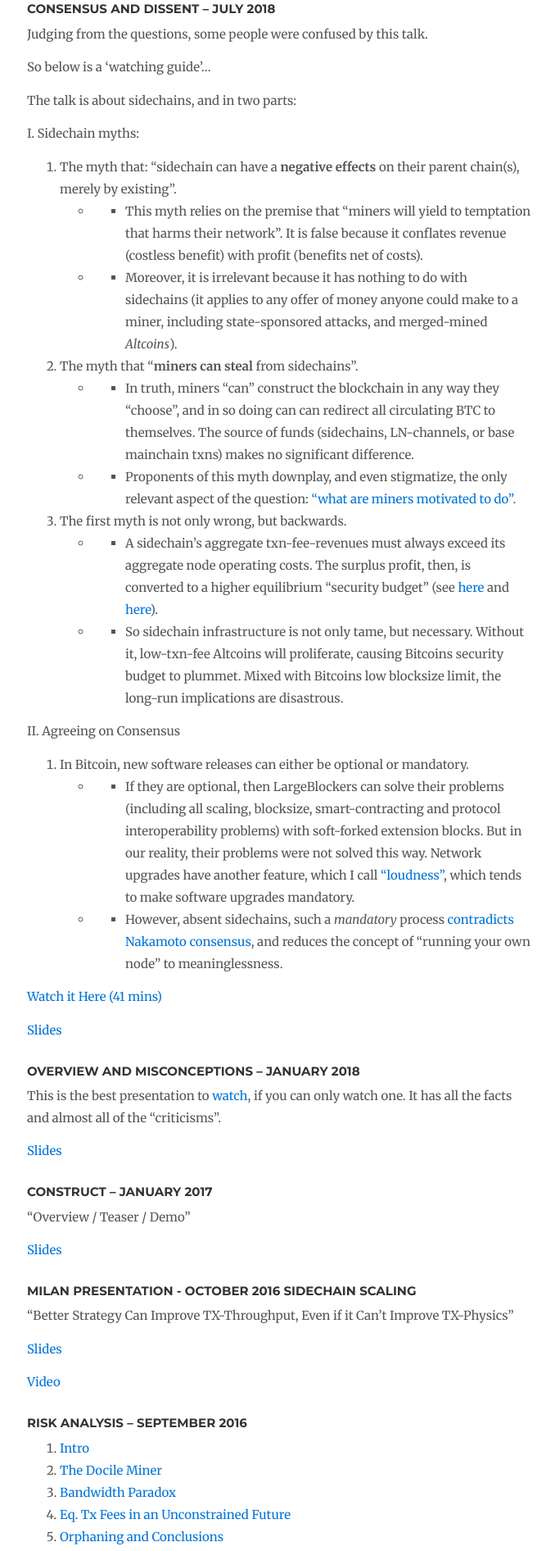
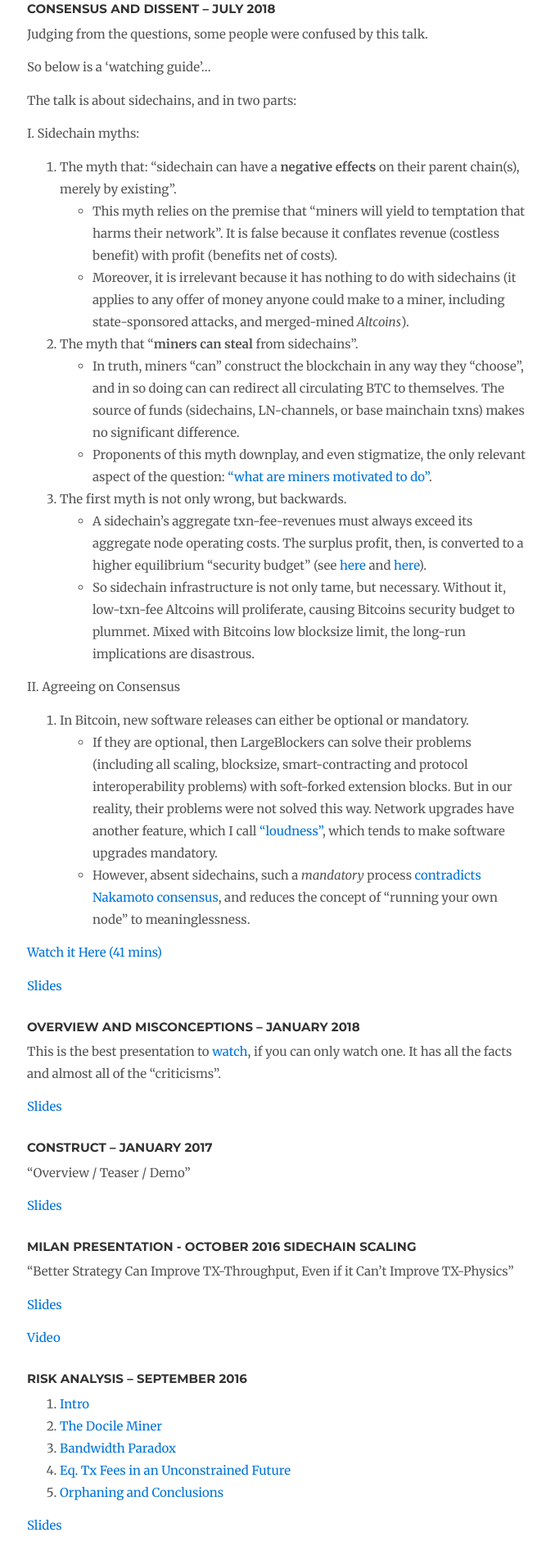
Before and after one commit to drivechain-project/drivechain.info, a Jekyll site: the page built from literature/index.md, in a window 1280 px wide. Shown: the part 980-2872 px from the top of the page at 82% size, without its empty margins (137-815 px from the left). Built offline with Jekyll 4.4.1, drawn with Linux system fonts in a browser that asks for light colours; nearby versions of some CDN libraries; comment, search, counter and statistics services are not loaded.

Commit message:
try new format

```diff
--- a/literature/index.md
+++ b/literature/index.md
@@ -45,20 +45,20 @@
 I. Sidechain myths:
 
   1. The myth that: "sidechain can have a **negative effects** on their parent chain(s), merely by existing".
-  * * This myth relies on the premise that "miners will yield to temptation that harms their network". It is false because it conflates revenue (costless benefit) with profit (benefits net of costs).
-  * * Moreover, it is irrelevant because it has nothing to do with sidechains (it applies to any offer of money anyone could make to a miner, including state-sponsored attacks, and merged-mined *Altcoins*).
+  * This myth relies on the premise that "miners will yield to temptation that harms their network". It is false because it conflates revenue (costless benefit) with profit (benefits net of costs).
+  * Moreover, it is irrelevant because it has nothing to do with sidechains (it applies to any offer of money anyone could make to a miner, including state-sponsored attacks, and merged-mined *Altcoins*).
   2. The myth that "**miners can steal** from sidechains".
-  * * In truth, miners "can" construct the blockchain in any way they "choose", and in so doing can can redirect all circulating BTC to themselves. The source of funds (sidechains, LN-channels, or base mainchain txns) makes no significant difference.
-  * * Proponents of this myth downplay, and even stigmatize, the only relevant aspect of the question: ["what are miners motivated to do"](http://www.drivechain.info/media/meme3.png).
+  * In truth, miners "can" construct the blockchain in any way they "choose", and in so doing can can redirect all circulating BTC to themselves. The source of funds (sidechains, LN-channels, or base mainchain txns) makes no significant difference.
+  * Proponents of this myth downplay, and even stigmatize, the only relevant aspect of the question: ["what are miners motivated to do"](http://www.drivechain.info/media/meme3.png).
   3. The first myth is not only wrong, but backwards.
-  * * A sidechain's aggregate txn-fee-revenues must always exceed its aggregate node operating costs. The surplus profit, then, is converted to a higher equilibrium "security budget" (see [here](https://medium.com/coinmonks/bitcoin-security-a-negative-exponential-95e78b6b575#665a) and [here](http://www.truthcoin.info/blog/pow-and-mining/)).
-  * * So sidechain infrastructure is not only tame, but necessary. Without it, low-txn-fee Altcoins will proliferate, causing Bitcoins security budget to plummet. Mixed with Bitcoins low blocksize limit, the long-run implications are disastrous.
+  * A sidechain's aggregate txn-fee-revenues must always exceed its aggregate node operating costs. The surplus profit, then, is converted to a higher equilibrium "security budget" (see [here](https://medium.com/coinmonks/bitcoin-security-a-negative-exponential-95e78b6b575#665a) and [here](http://www.truthcoin.info/blog/pow-and-mining/)).
+  * So sidechain infrastructure is not only tame, but necessary. Without it, low-txn-fee Altcoins will proliferate, causing Bitcoins security budget to plummet. Mixed with Bitcoins low blocksize limit, the long-run implications are disastrous.
 
 II. Agreeing on Consensus
 
   1. In Bitcoin, new software releases can either be optional or mandatory.
-  * * If they are optional, then LargeBlockers can solve their problems (including all scaling, blocksize, smart-contracting and protocol interoperability problems) with soft-forked extension blocks. But in our reality, their problems were not solved this way. Network upgrades have another feature, which I call ["loudness"](http://www.truthcoin.info/blog/protocol-upgrade-terminology/), which tends to make software upgrades mandatory.
-  * * However, absent sidechains, such a *mandatory* process [contradicts Nakamoto consensus](http://www.truthcoin.info/blog/against-the-hard-fork/), and reduces the concept of "running your own node" to meaninglessness.
+  * If they are optional, then LargeBlockers can solve their problems (including all scaling, blocksize, smart-contracting and protocol interoperability problems) with soft-forked extension blocks. But in our reality, their problems were not solved this way. Network upgrades have another feature, which I call ["loudness"](http://www.truthcoin.info/blog/protocol-upgrade-terminology/), which tends to make software upgrades mandatory.
+  * However, absent sidechains, such a *mandatory* process [contradicts Nakamoto consensus](http://www.truthcoin.info/blog/against-the-hard-fork/), and reduces the concept of "running your own node" to meaninglessness.
 
 [Watch it Here (41 mins)](https://www.youtube.com/watch?v=15lBZQTN-eg)
 
```
